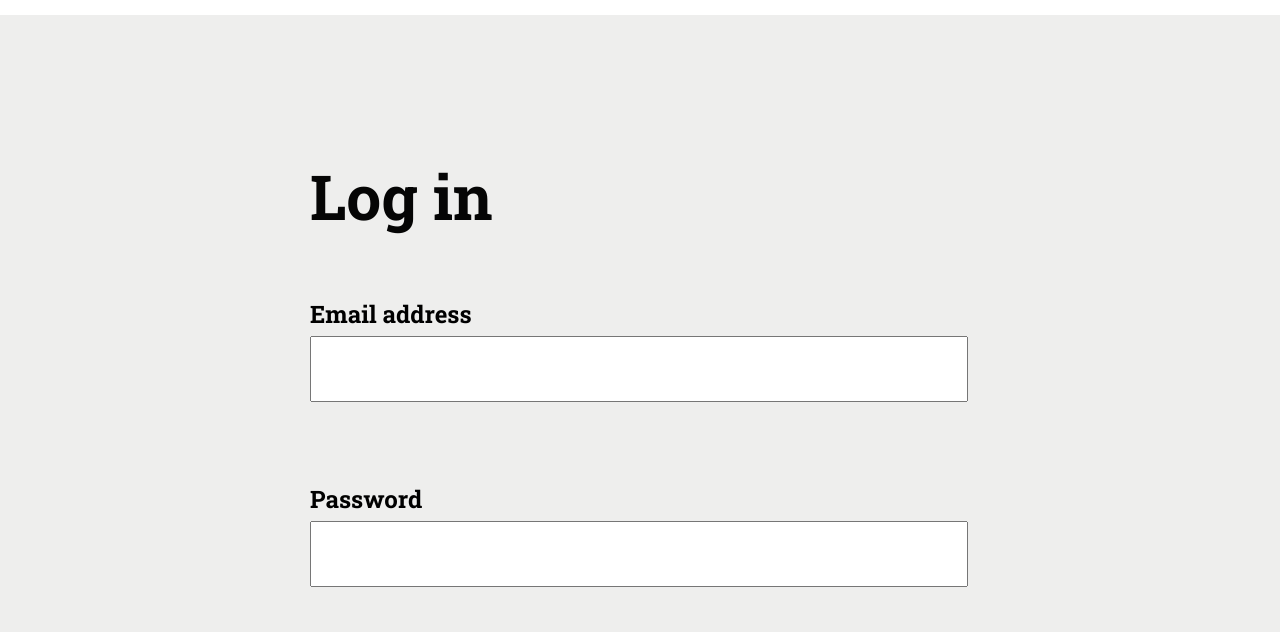
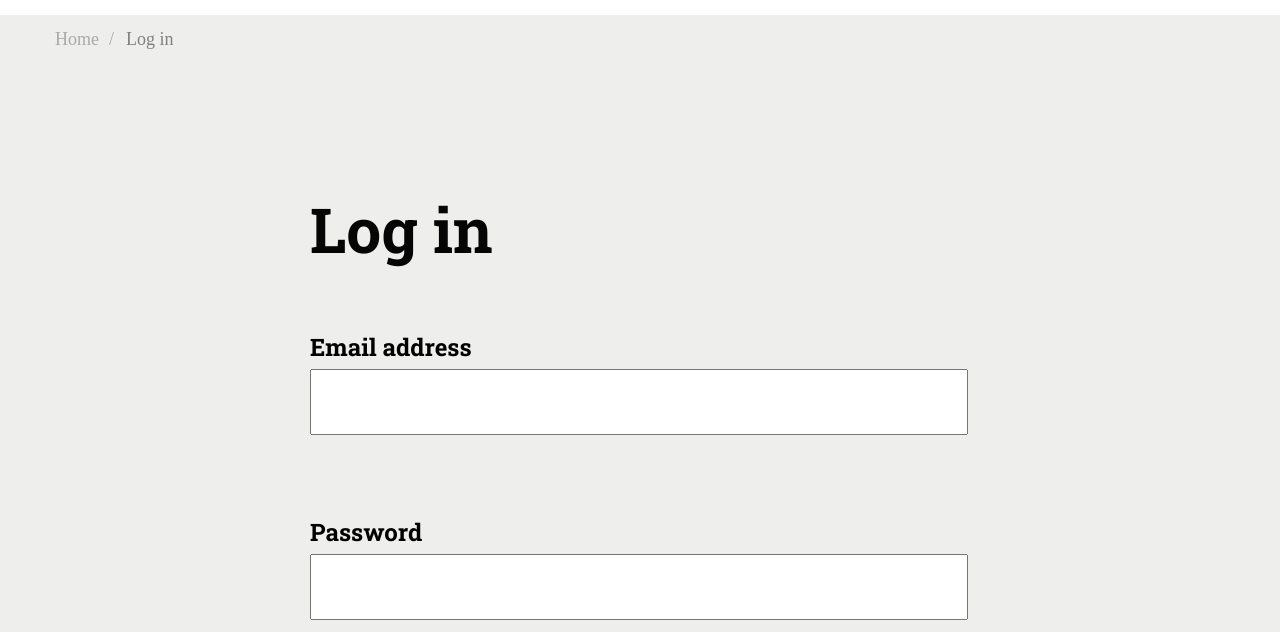
Before and after one commit to Ashiyeon/personal_project, a plain HTML site: page sign.html in a window 1280 px wide. Shown: the part 168-800 px from the top of the page. Drawn offline with Linux system fonts and the light colour scheme.

Commit message:
sign breadcrumb update

```diff
--- a/css/style.css
+++ b/css/style.css
@@ -1154,10 +1154,12 @@
 }
 
 
+/* .會員登入介面 sign in */
 
+.log-in .breadcrumb{
+    margin-top: 15px;
+}
 
-
-/* .會員登入介面 sign in */
 
 .account{
     padding-top: 115px;
--- a/sign.html
+++ b/sign.html
@@ -37,8 +37,18 @@
         <div class="account">
             <h2>My account</h2>
         </div>
+        <div class="log-in bread">
+            <div class="breadcrumb">
+                <ol class="breadcrumb_list">
+                    <li><a href="index.html">Home</a></li>
+                    <li>Log in</li>
+                </ol>
+            </div>
+        </div>
         <div class="login">
+
             <div class="loginsite">
+
                 <h1>Log in</h1>
                 <label for="#">Email address</label>
                 <br>
```
